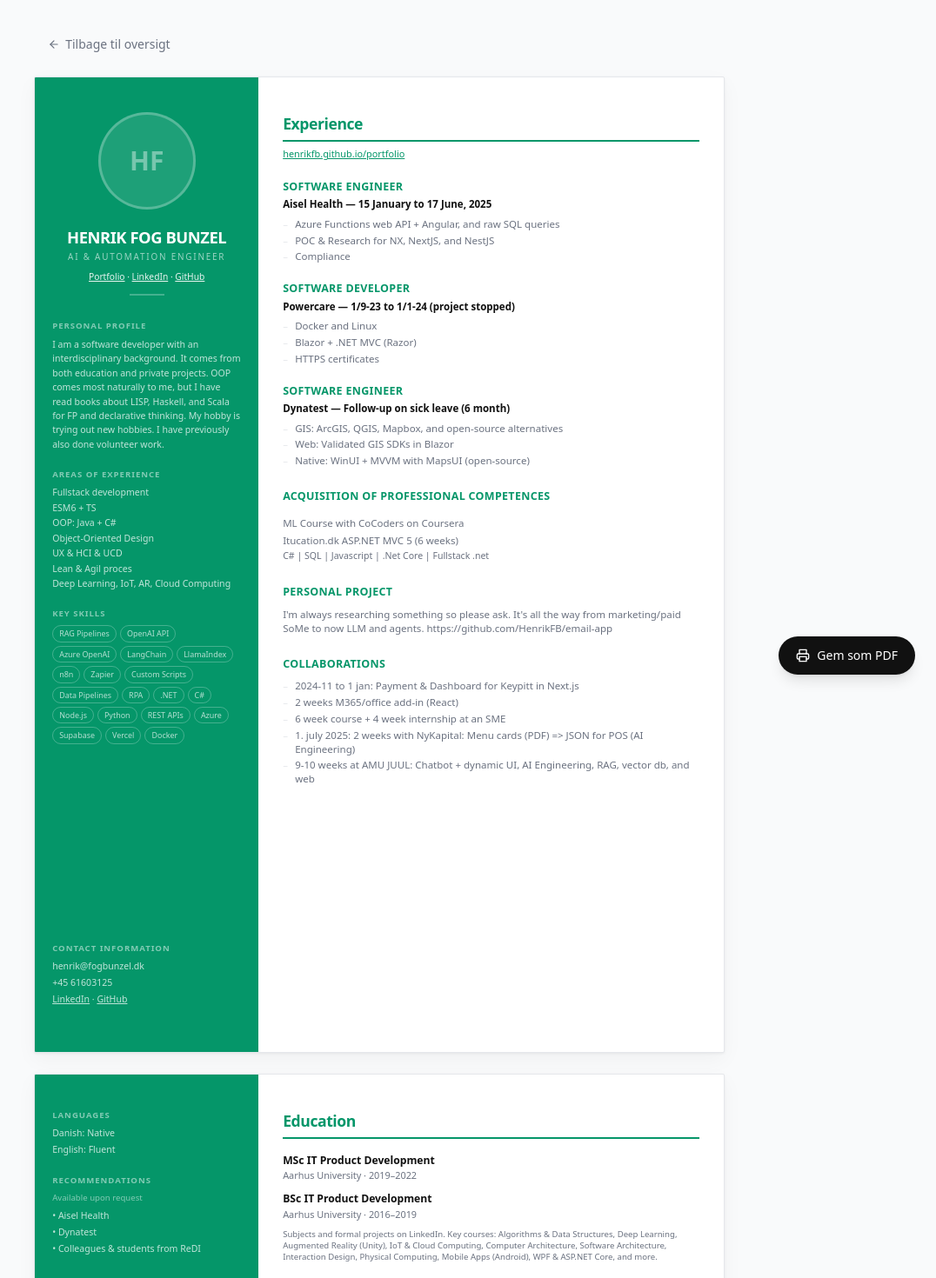
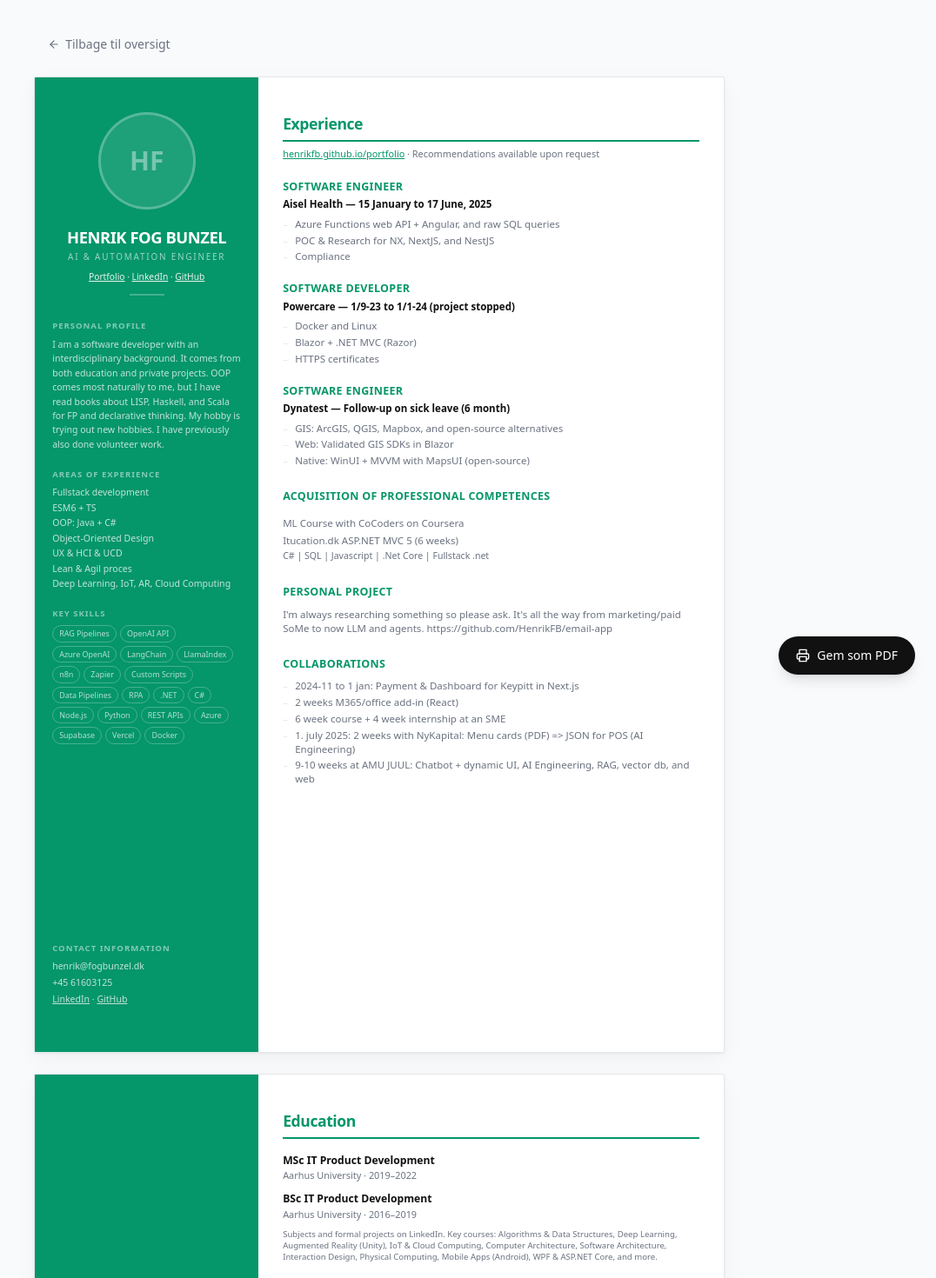
Before and after one commit to HenrikFB/portfolio, a Next.js app in the folder job-app/: page /cv/auxo-ai-automation in a window 1280 px wide. Shown: the top 1470 px of the page at 87% size, without its empty margins (204-1280 px from the left). Built offline with nearby package versions, Linux system fonts and the light colour scheme.

Commit message:
Refactor CVPage2 component by removing the Languages and Recommendations sections; update CVPage1 to enhance portfolio visibility and add a note about recommendations.

```diff
--- a/job-app/src/components/cv/CVPage1.tsx
+++ b/job-app/src/components/cv/CVPage1.tsx
@@ -97,10 +97,12 @@ export function CVPage1({ template }: { template: TemplateProfile }) {
           >
             Experience
           </h2>
-          <p className="mt-1.5 text-[0.68rem]">
+          <p className="mt-1.5 text-[0.68rem] text-[var(--muted)]">
             <a href={profile.links.portfolio} target="_blank" rel="noopener" className="underline font-medium" style={{ color: "var(--accent)" }}>
               henrikfb.github.io/portfolio
             </a>
+            {" · "}
+            Recommendations available upon request
           </p>
         </div>
 
--- a/job-app/src/components/cv/CVPage2.tsx
+++ b/job-app/src/components/cv/CVPage2.tsx
@@ -14,30 +14,6 @@ export function CVPage2({ template }: { template: TemplateProfile }) {
         className="w-[68mm] shrink-0 flex flex-col px-5 pt-10 pb-8 text-white"
         style={{ background: "var(--accent)" }}
       >
-        {/* Languages */}
-        <SidebarSection title="Languages">
-          <div className="space-y-[3px] text-[0.66rem] text-white/75">
-            {profile.languages.map((l) => (
-              <p key={l.language}>
-                {l.language}: {l.level}
-              </p>
-            ))}
-          </div>
-        </SidebarSection>
-
-        {/* Recommendations */}
-        <SidebarSection title="Recommendations">
-          <p className="text-[0.6rem] text-white/50 mb-1.5">Available upon request</p>
-          <ul className="space-y-[3px]">
-            {profile.recommendations.map((r) => (
-              <li key={r} className="text-[0.66rem] text-white/75">
-                • {r}
-              </li>
-            ))}
-          </ul>
-        </SidebarSection>
-
-        {/* Spacer — this area can hold a company logo later */}
         <div className="mt-auto flex items-end justify-center pb-4">
           <div className="text-center">
             <div className="mx-auto h-[1.5px] w-10 bg-white/25 mb-3" />
@@ -112,20 +88,3 @@ export function CVPage2({ template }: { template: TemplateProfile }) {
     </div>
   );
 }
-
-function SidebarSection({
-  title,
-  children,
-}: {
-  title: string;
-  children: React.ReactNode;
-}) {
-  return (
-    <div className="mb-5">
-      <h3 className="mb-1.5 text-[0.6rem] font-bold uppercase tracking-[0.1em] text-white/50">
-        {title}
-      </h3>
-      {children}
-    </div>
-  );
-}
```
